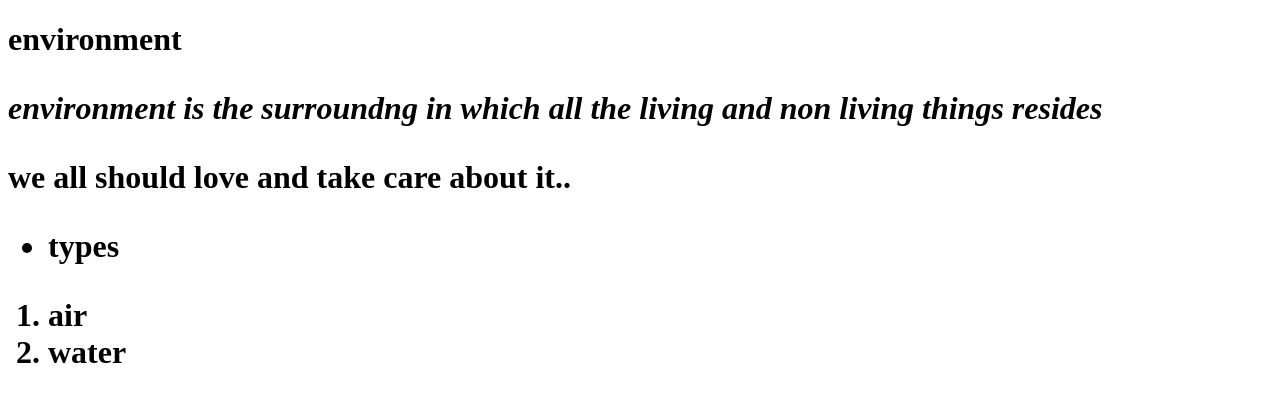
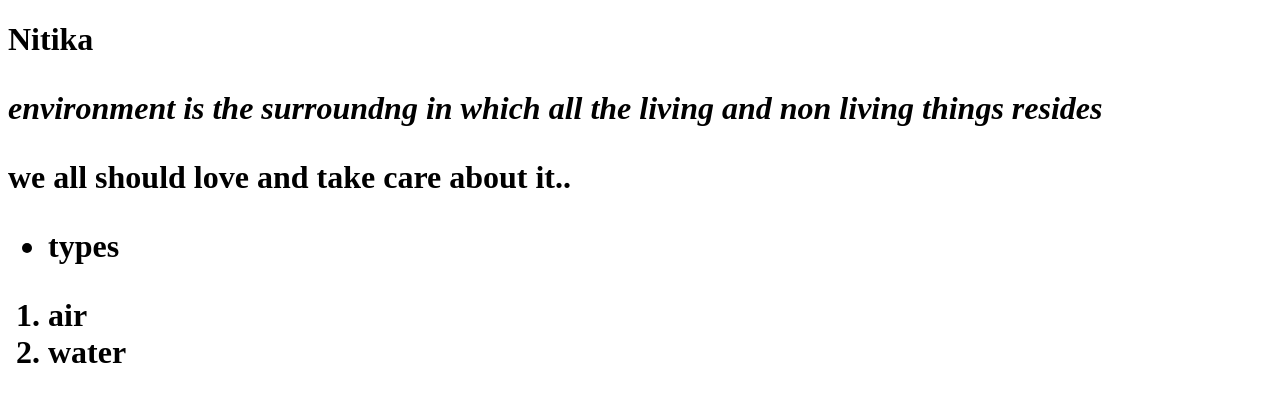
Before and after one commit to nitika-salhotra/nitika-salhotra.github.io, a plain HTML site: page index.html in a window 1280 px wide. Drawn offline with Linux system fonts and the light colour scheme.

Commit message:
file name changed

```diff
--- a/index.html
+++ b/index.html
@@ -4,7 +4,7 @@
 <title>biology</title>
 <body>
 <div>
-<h1><strong>environment</strong><h1>
+<h1><strong>Nitika</strong><h1>
 <p><em>environment is the surroundng in which all the living and non living things resides</em><p>
 <slang>we all should love </slang>
 <slang>and take care about it..</slang>
```
